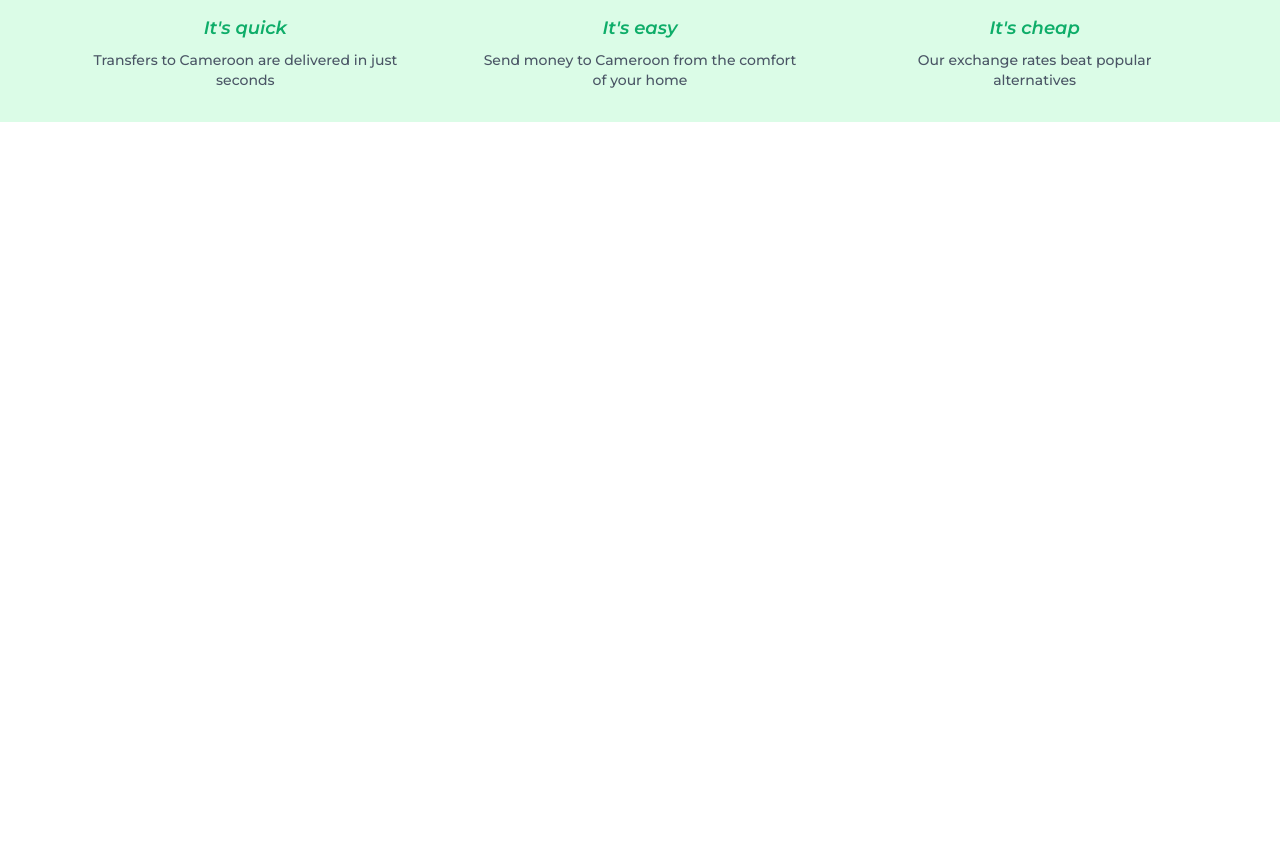
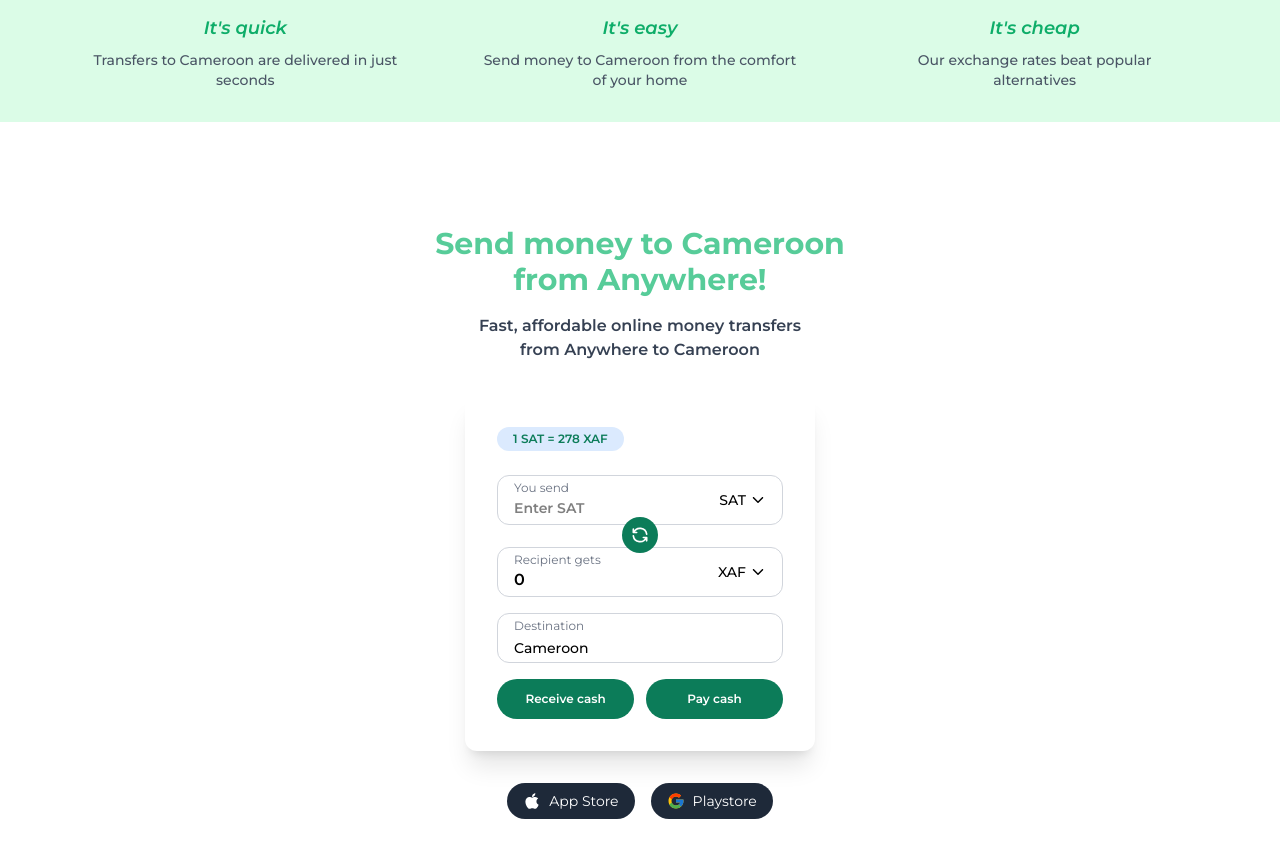
Before and after one commit to YBRpcTech/Nkwa-Hackathon, a React (Vite) app: page / in a window 1280 px wide. Shown: the part 820-1678 px from the top of the page. Before the commit the page ends 942 px from the top, so only its background shows below. Built offline with nearby package versions, Linux system fonts and the light colour scheme.

Commit message:
landing page in progress

```diff
--- a/package.json
+++ b/package.json
@@ -16,6 +16,7 @@
     "qrcode.react": "^4.2.0",
     "react": "^19.1.0",
     "react-dom": "^19.1.0",
+    "react-icons": "^5.5.0",
     "react-qr-code": "^2.0.15",
     "react-router-dom": "^7.6.0",
     "tailwindcss": "^4.1.5"
--- /dev/null
+++ b/src/pages/LandingPage/ConvertPage.jsx
@@ -0,0 +1,129 @@
+import React, { useState } from 'react';
+import { FaApple } from 'react-icons/fa';
+import { FcGoogle } from 'react-icons/fc';
+import { IoIosArrowDown } from 'react-icons/io';
+import { TbRefresh } from 'react-icons/tb';
+
+const SAT_TO_XAF_RATE = 278; // 1 SAT = 278 XAF
+
+const ConverterPage = () => {
+  const [inputValue, setInputValue] = useState('');
+  const [outputValue, setOutputValue] = useState('');
+  const [isSatToXaf, setIsSatToXaf] = useState(true); // true = SAT -> XAF, false = XAF -> SAT
+
+  const handleInputChange = (e) => {
+    const value = e.target.value.replace(/[^0-9]/g, '');
+    setInputValue(value);
+
+    if (value) {
+      if (isSatToXaf) {
+        const xaf = parseInt(value) * SAT_TO_XAF_RATE;
+        setOutputValue(xaf.toLocaleString());
+      } else {
+        const sat = parseInt(value) / SAT_TO_XAF_RATE;
+        setOutputValue(sat.toFixed(2));
+      }
+    } else {
+      setOutputValue('');
+    }
+  };
+
+  const handleRefresh = () => {
+    setIsSatToXaf(!isSatToXaf);
+    setInputValue('');
+    setOutputValue('');
+  };
+
+  return (
+    <div className="min-h-screen bg-bg flex flex-col items-center justify-center px-4 py-8">
+      <div className="text-center mb-8">
+        <h1 className="text-3xl md:text-3xl font-bold text-primary-2">
+          Send money to Cameroon<br />from Anywhere!
+        </h1>
+        <p className="text-gray-700 mt-4 font-semibold">
+          Fast, affordable online money transfers <br /> from Anywhere to Cameroon
+        </p>
+      </div>
+
+      <div className="bg-white p-6 md:p-8 rounded-xl shadow-xl w-[350px]">
+        <div className="text-xs bg-blue-100 text-primary-3 rounded-full px-4 py-1 inline-block mb-6 font-semibold">
+          1 SAT = 278 XAF
+        </div>
+
+        <div className="space-y-4">
+          {/* Input Field */}
+          <div className="flex items-center justify-between border border-gray-300 rounded-xl px-4 py-1 bg-bg mb-[-8px]">
+            <div>
+              <p className="text-xs text-gray-500">You send</p>
+              <input
+                type="text"
+                value={inputValue}
+                onChange={handleInputChange}
+                placeholder={isSatToXaf ? "Enter SAT" : "Enter XAF"}
+                className="bg-transparent font-semibold text-sm outline-none w-24"
+              />
+            </div>
+            <div className="flex items-center space-x-1">
+              <span className="text-sm font-medium">{isSatToXaf ? 'SAT' : 'XAF'}</span>
+              <IoIosArrowDown />
+            </div>
+          </div>
+
+          {/* Refresh / Swap Button */}
+          <div className="flex justify-center">
+            <button
+              onClick={handleRefresh}
+              className="bg-primary-3 text-white p-2 rounded-full hover:scale-110 transition-all duration-300"
+            >
+              <TbRefresh className="text-xl" />
+            </button>
+          </div>
+
+          {/* Output Field */}
+          <div className="flex items-center justify-between border border-gray-300 rounded-xl px-4 py-1 bg-bg mt-[-22px]">
+            <div>
+              <p className="text-xs text-gray-500">Recipient gets</p>
+              <div className="font-semibold">{outputValue || '0'}</div>
+            </div>
+            <div className="flex items-center space-x-1">
+              <span className="text-sm font-medium">{isSatToXaf ? 'XAF' : 'SAT'}</span>
+              <IoIosArrowDown />
+            </div>
+          </div>
+
+          {/* Destination */}
+          <div className="border border-gray-300 rounded-xl px-4 py-1 bg-bg">
+            <p className="text-xs text-gray-500 mb-1">Destination</p>
+            <div className="flex items-center space-x-2">
+              <span className="text-sm font-medium">Cameroon</span>
+            </div>
+          </div>
+
+          {/* Action Buttons */}
+          <div className="flex space-x-3 mt-4">
+            <button className="text-xs flex-1 bg-primary-3 text-white font-semibold py-3 rounded-full hover:scale-105 transition-all duration-300">
+              Receive cash
+            </button>
+            <button className="text-xs flex-1 bg-primary-3 text-white font-semibold py-3 rounded-full hover:scale-105 transition-all duration-300">
+              Pay cash
+            </button>
+          </div>
+        </div>
+      </div>
+
+      {/* App Store and Playstore Buttons */}
+      <div className="flex space-x-4 mt-8">
+        <button className="flex items-center space-x-2 bg-gray-800 text-white px-4 py-2 rounded-full text-sm transition-all duration-300">
+          <FaApple className="text-lg" />
+          <span>App Store</span>
+        </button>
+        <button className="flex items-center space-x-2 bg-gray-800 text-white px-4 py-2 rounded-full text-sm transition-all duration-300">
+          <FcGoogle className="text-lg" />
+          <span>Playstore</span>
+        </button>
+      </div>
+    </div>
+  );
+};
+
+export default ConverterPage;
--- a/src/pages/LandingPage/LandingPage.jsx
+++ b/src/pages/LandingPage/LandingPage.jsx
@@ -1,12 +1,14 @@
 import React from 'react'
 import Hero from './Hero'
 import BannerFeatures from './BannerFeature'
+import ConverterPage from './ConvertPage'
 
 const LandingPage = () => {
   return (
     <>
     <Hero />
     <BannerFeatures />
+    <ConverterPage />
 
     </>
   )
```
Also changed, not shown: 1 other file (tests, documents, lock files or other folders).
